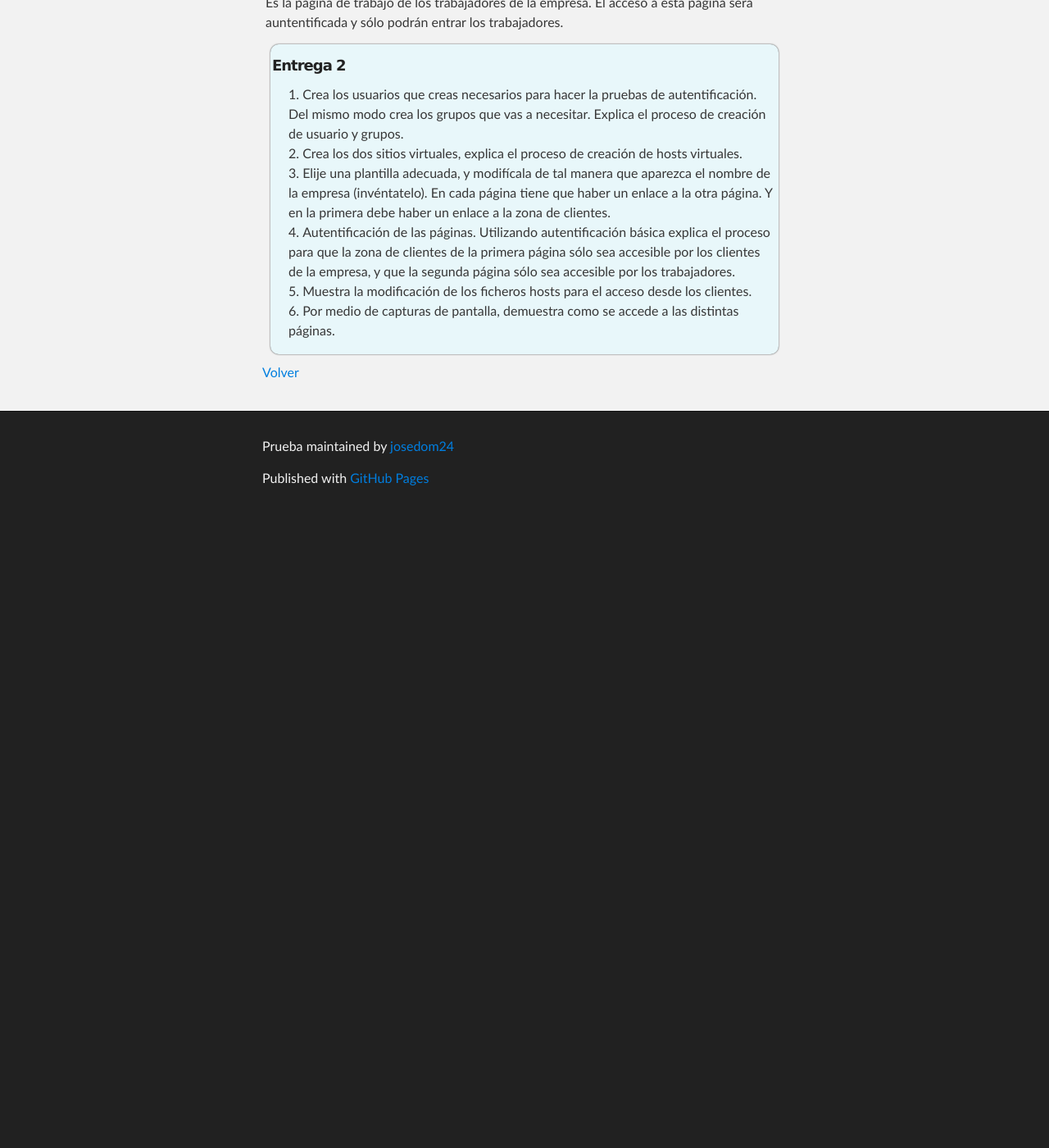
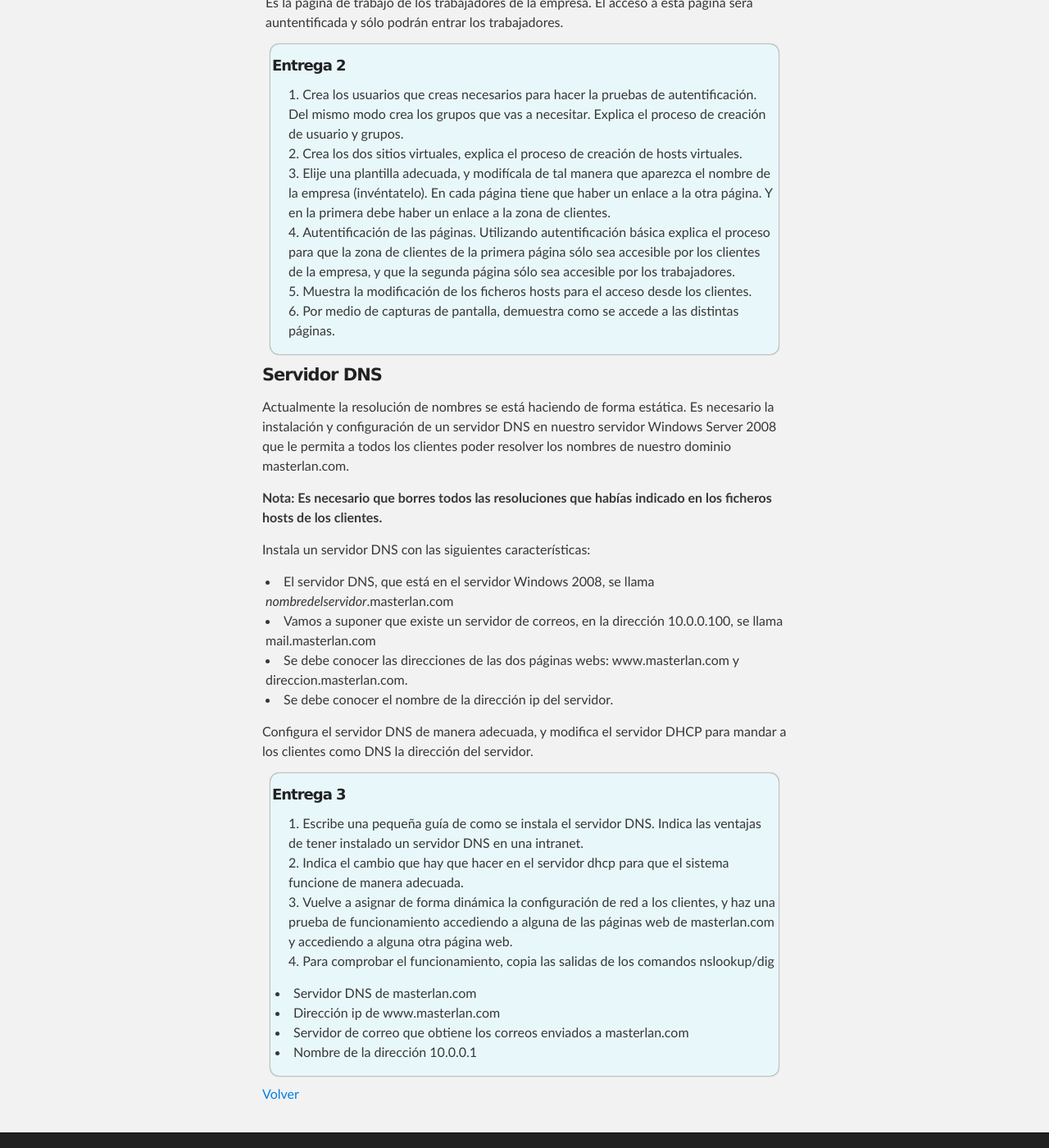
Before and after one commit to josedom24/josedom24.github.io, a Jekyll site: the page built from mod/serviciosgm/proyecto1.md, in a window 1280 px wide and 1400 px high, scrolled down 1987 px. Shown: the whole window at 82% size. Built offline with Jekyll 4.4.1, drawn with Linux system fonts in a browser that asks for light colours; before the commit the page ends 2617 px from its top, so only the background shows below that.

Commit message:
Update proyecto1.md

```diff
--- a/mod/serviciosgm/proyecto1.md
+++ b/mod/serviciosgm/proyecto1.md
@@ -66,4 +66,33 @@ Se necesitan crear dos páginas webs con las siguientes características:
 5. Muestra la modificación de los ficheros hosts para el acceso desde los clientes.
 6. Por medio de capturas de pantalla, demuestra como se accede a las distintas páginas.
 </div>
+
+#### Servidor DNS
+
+Actualmente la resolución de nombres se está haciendo de forma estática. Es necesario la instalación y configuración de un servidor DNS en nuestro servidor Windows Server 2008 que le permita a todos los clientes poder resolver los nombres de nuestro dominio masterlan.com.
+
+**Nota: Es necesario que borres todos las resoluciones que habías indicado en los ficheros hosts de los clientes.**
+
+Instala un servidor DNS con las siguientes características:
+
+* El servidor DNS, que está en el servidor Windows 2008, se llama *nombredelservidor*.masterlan.com
+* Vamos a suponer que existe un servidor de correos, en la dirección 10.0.0.100, se llama mail.masterlan.com
+* Se debe conocer las direcciones de las dos páginas webs: www.masterlan.com y direccion.masterlan.com.
+* Se debe conocer el nombre de la dirección ip del servidor.
+
+Configura el servidor DNS de manera adecuada, y modifica el servidor DHCP para mandar a los clientes como DNS la dirección del servidor.
+
+<div class='ejercicios' markdown='1'>
+##### **Entrega 3**
+1. Escribe una pequeña guía de como se instala el servidor DNS. Indica las ventajas de tener instalado un servidor DNS en una intranet.
+2. Indica el cambio que hay que hacer en el servidor dhcp para que el sistema funcione de manera adecuada.
+3. Vuelve a asignar de forma dinámica la configuración de red a los clientes, y haz una prueba de funcionamiento accediendo a alguna de las páginas web de masterlan.com y accediendo a alguna otra página web.
+4. Para comprobar el funcionamiento, copia las salidas de los comandos nslookup/dig
+
+* Servidor DNS de masterlan.com
+* Dirección ip de www.masterlan.com
+* Servidor de correo que obtiene los correos enviados a masterlan.com
+* Nombre de la dirección 10.0.0.1
+</div>
+
 [Volver](index)
```
